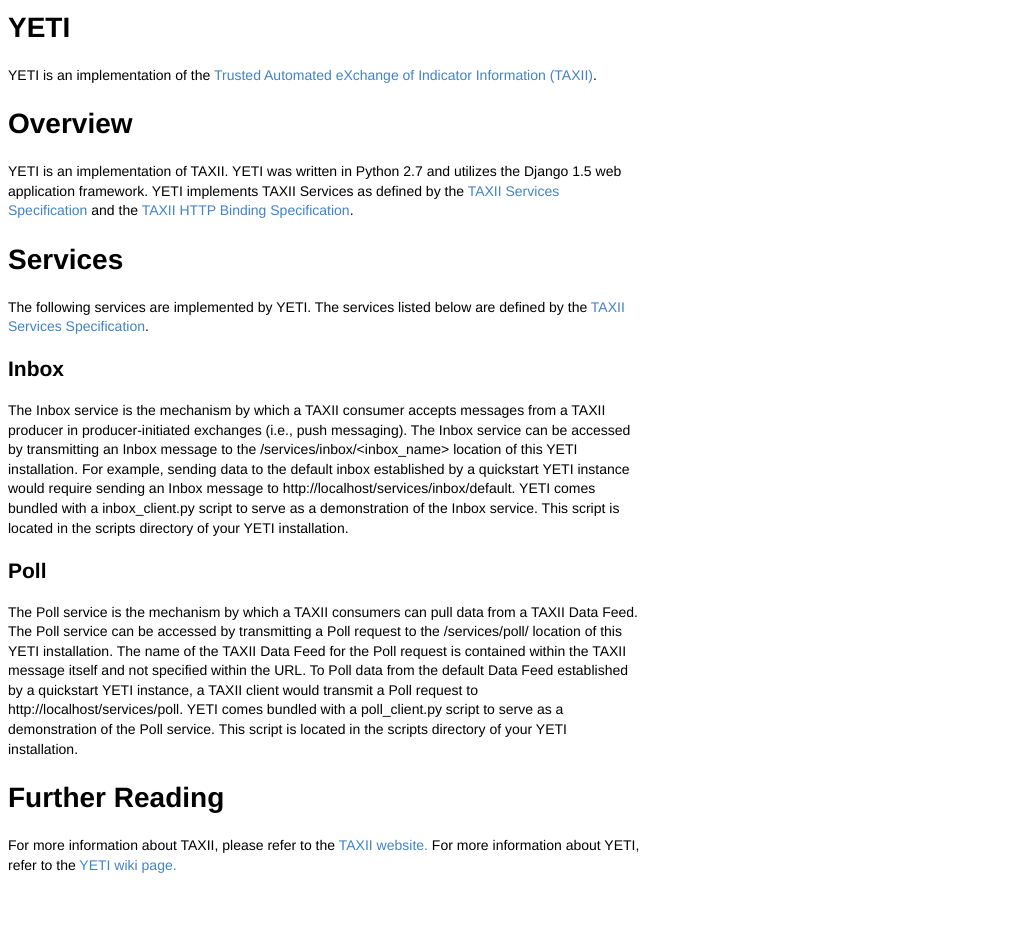
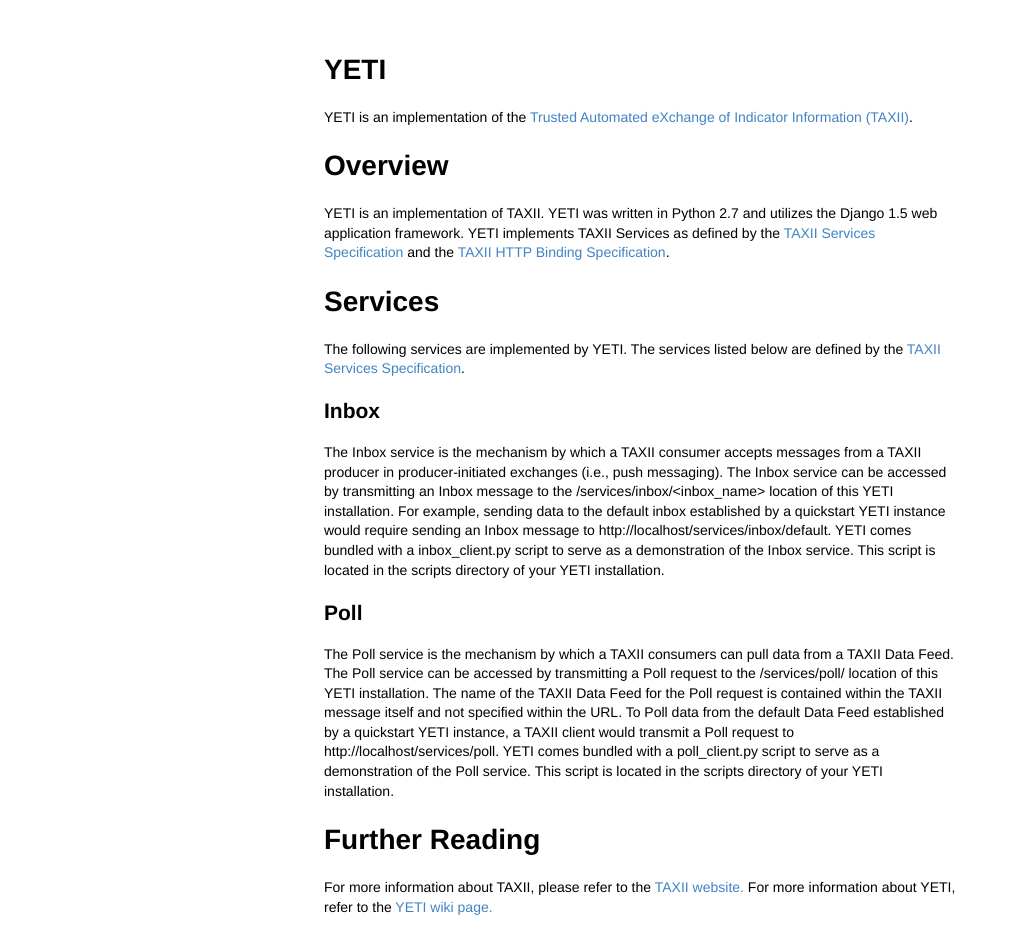
Before and after one commit to TAXIIProject/yeti, a Django app: page / in a window 1280 px wide. Shown: the whole page, without its empty margins (0-1010 px from the left). Before the commit the page ends 873 px from the top, so only its background shows below. Run offline with Django 3.2, Linux system fonts and the light colour scheme; parts of the project's set-up code (start-up, migrations or seed data) failed here and were passed over.

Commit message:
modified index.html page

```diff
--- a/yeti/templates/index.html
+++ b/yeti/templates/index.html
@@ -6,17 +6,27 @@
                 font: 14px Helvetica, arial, freesans, clean, sans-serif;
                 line-height: 1.4;
             }
+
             a {
                 color: #4183c4;
 				text-decoration: none;
 		    }
+
+            div {
+                display: block;
+            }
+
             span {
                 white-space: nowrap;
             }
 
-            #content {
+            #main {
+                margin-top: 50px;
+                margin-left: auto;
+                margin-right: auto;
                 width: 50%;
             }
+
         </style>
     </head>
     <body>
```
